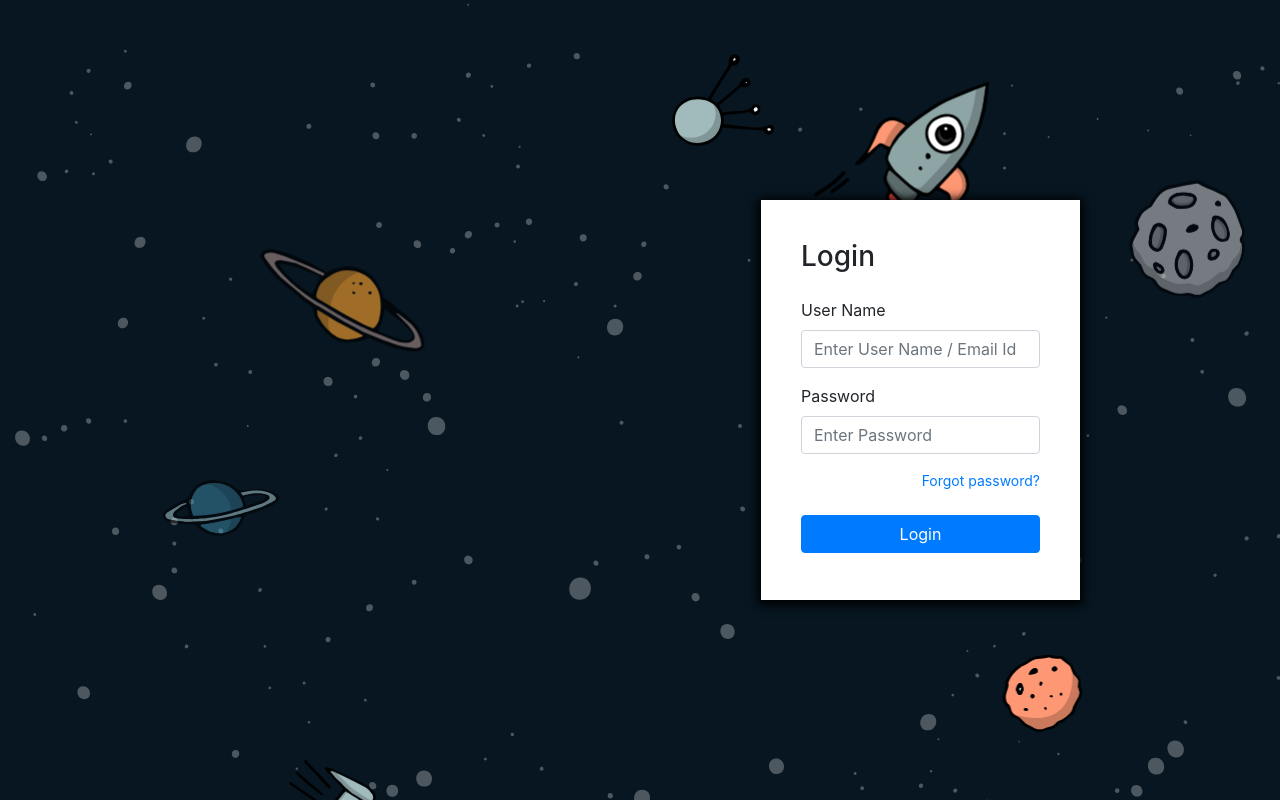
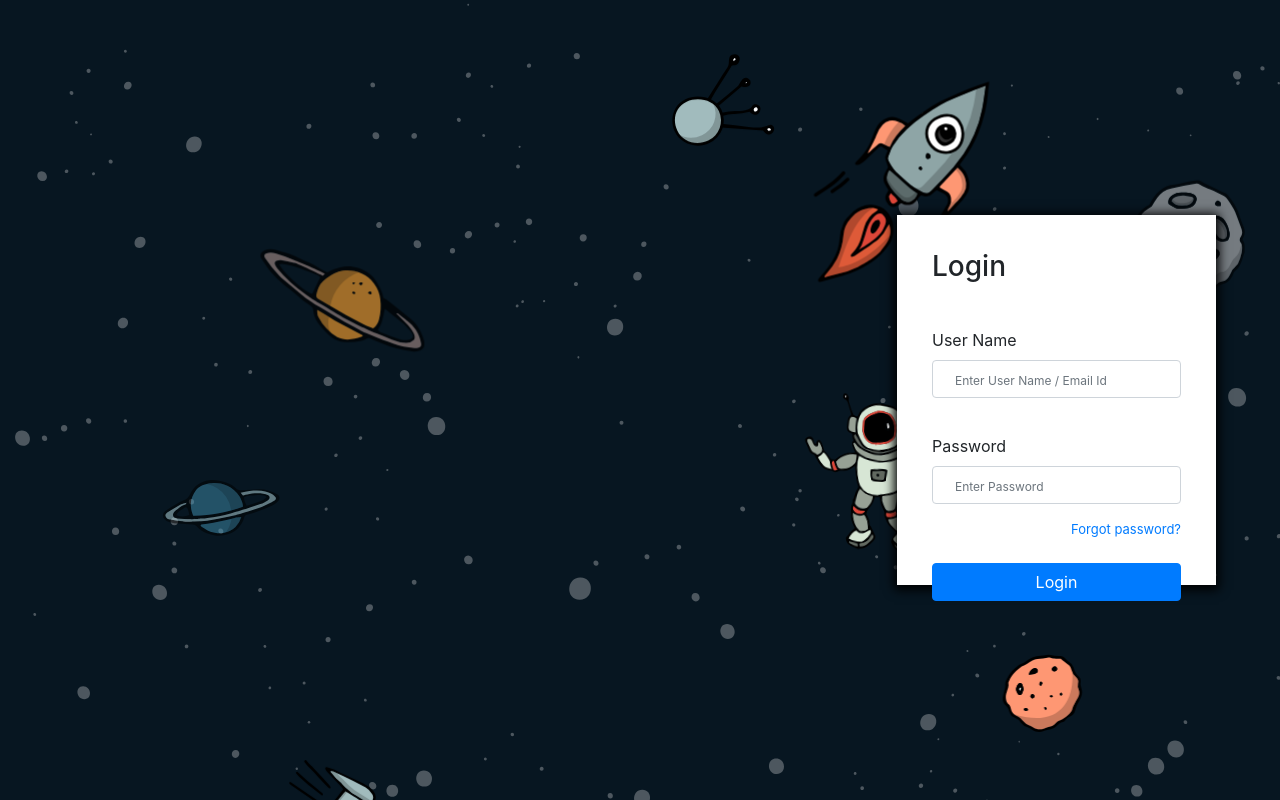
Before and after one commit to lakshmikanthkumar/loginpage.github.io, a plain HTML site: page index.html in a window 1280 px wide. Drawn offline with nearby package versions, Linux system fonts and the light colour scheme.

Commit message:
Update index.html

```diff
--- a/index.html
+++ b/index.html
@@ -340,18 +340,26 @@
     }
     .login_page{
         width:319px;
-                height:400px;
+        height:370px;
         background-color:#fff;
-                padding:40px;
+        padding:35px;
         position: absolute;
         top:50%;
-                right:200px;
+        right:5%;
         transform:translate(0%, -50%);
         box-shadow: 0px 2px 10px 3px #000;
     }
     .forgot{
         text-align:right;
-                font-size:14px;
+        font-size:13px;
+        margin-top:10px;
+    }
+    .login_page input::placeholder{
+        font-size:12px;
+        padding-left:10px;
+    }
+    .login_page label{
+        margin-top:20px;
     }
     </style>
     <link rel="stylesheet" href="https://maxcdn.bootstrapcdn.com/bootstrap/4.0.0/css/bootstrap.min.css">
```
Lines whose indentation alone changed are shown as unchanged.
